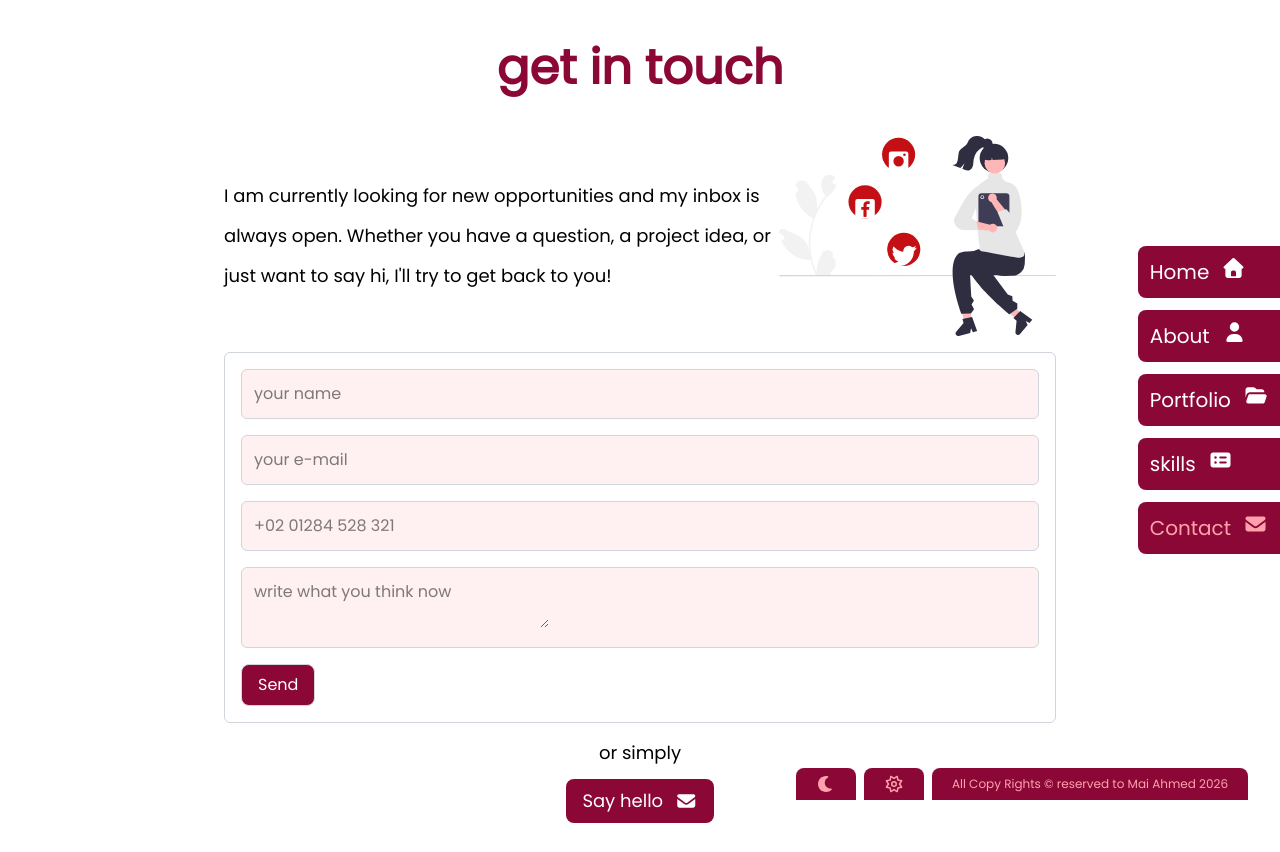
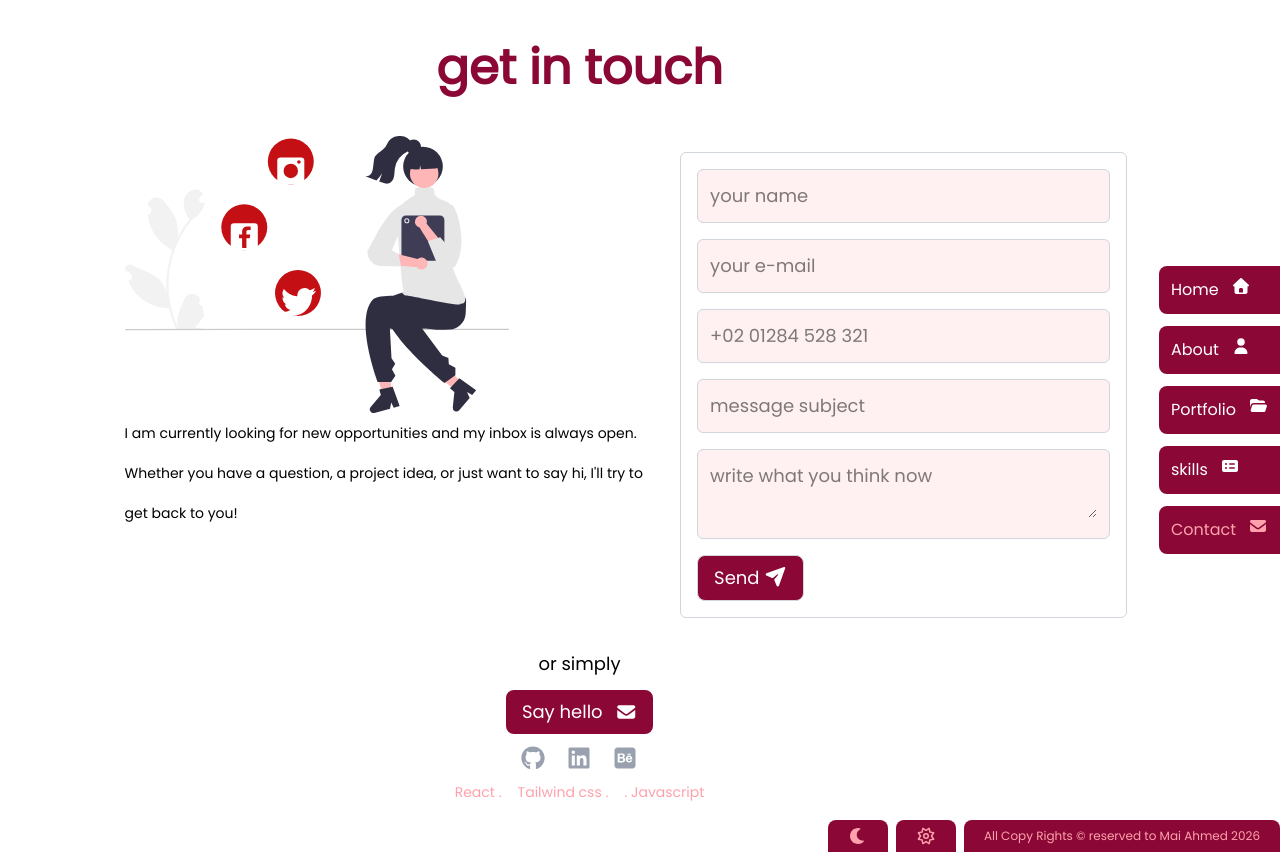
Before and after one commit to maioia/portfolio1, a React (Vite) app: page /contact in a window 1280 px wide. Built offline with nearby package versions, Linux system fonts and the light colour scheme.

Commit message:
new additons to my style using tailwind

```diff
--- a/package.json
+++ b/package.json
@@ -18,6 +18,7 @@
     "@fortawesome/react-fontawesome": "^3.1.1",
     "@tailwindcss/vite": "^4.1.18",
     "formik": "^2.4.9",
+    "framer-motion": "^12.34.0",
     "react": "^19.2.0",
     "react-dom": "^19.2.0",
     "react-router": "^7.12.0",
--- a/src/Components/AppLayout/AppLayout.jsx
+++ b/src/Components/AppLayout/AppLayout.jsx
@@ -1,12 +1,27 @@
-import React from "react";
-import { Outlet } from "react-router";
+import React, { useEffect } from "react";
+import { Outlet, useLocation } from "react-router";
 import Navbar from "../Navbar/Navbar";
 import Footer from "../Footer/Footer";
+import { motion, AnimatePresence } from "framer-motion";
+
 export default function AppLayout() {
+  const location = useLocation();
+
+  // Scroll to top on route change
+  useEffect(() => {
+    window.scrollTo(0, 0);
+  }, [location.pathname]);
+
   return (
     <>
-      <Navbar />
-      <Outlet />
+      <div className="flex justify-between items-center">
+        <div className="">
+          <Outlet />
+        </div>
+        <div className="">
+          <Navbar />
+        </div>
+      </div>
       <Footer />
     </>
   );
--- a/src/Components/Footer/Footer.jsx
+++ b/src/Components/Footer/Footer.jsx
@@ -4,7 +4,7 @@ import { FontAwesomeIcon } from "@fortawesome/react-fontawesome";
 export default function Footer() {
   return (
     <>
-      <main className="container flex justify-end items-end gap-x-2 fixed inset-y-0 right-0 ">
+      <footer className="flex justify-end items-end gap-x-2">
         <FontAwesomeIcon
           icon={faMoon}
           className="lg:text-md px-2 lg:px-5 py-1 lg:py-2 rounded-t-lg bg-rose-900 text-rose-300"
@@ -17,7 +17,7 @@ export default function Footer() {
         <span className="lg:text-md text-xs px-2 lg:px-5 py-1 lg:py-2 rounded-t-lg bg-rose-900 text-rose-300">
           All Copy Rights &copy; reserved to Mai Ahmed 2026
         </span>
-      </main>
+      </footer>
     </>
   );
 }
--- a/src/Components/Navbar/Navbar.jsx
+++ b/src/Components/Navbar/Navbar.jsx
@@ -14,9 +14,10 @@ export default function Navbar() {
   return (
     <>
       {/* Main Navigation */}
-      <nav className="fixed inset-y-0 right-0 flex flex-col lg:justify-center items-center gap-y-3 z-40">
+      <aside className="transition-all duration-300">
+        <nav className="flex flex-col lg:justify-center items-center gap-y-3 z-40">
           {/* toggle and close button */}
-        <div className="md:hidden flex flex-col gap-2 items-center z-40 fixed top-4 right-0">
+          <div className="md:hidden flex flex-col gap-2 items-center justify-center z-40 top-4 right-0">
             <button className="">
               <NavLink
                 to={`/`}
@@ -47,7 +48,7 @@ export default function Navbar() {
 
           {/* main menu */}
           <div>
-          <ul className="hidden md:flex flex-col gap-3 lg:text-xl">
+            <ul className="hidden md:flex flex-col gap-3 lg:text-l">
               <li className="w-full rounded-s-lg h-1/2 bg-rose-900 p-3 text-white">
                 <NavLink
                   to={`/`}
@@ -116,6 +117,7 @@ export default function Navbar() {
             </ul>
           </div>
         </nav>
+      </aside>
     </>
   );
 }
--- a/src/pages/About/About.jsx
+++ b/src/pages/About/About.jsx
@@ -14,6 +14,13 @@ export default function About() {
           </h1>
           <div className="">
             <div className="flex">
+              <div className="mx-auto">
+                <img
+                  src={aboutGirl}
+                  alt="about page img"
+                  className="max-w-xl w-full"
+                />
+              </div>
               <div className="info">
                 <h3 className="p-4 text-rose-900 text-3xl">personal infos</h3>
                 <ul className="">
@@ -28,13 +35,6 @@ export default function About() {
                   Download My CV <FontAwesomeIcon icon={faFileArrowDown} />
                 </Link>
               </div>
-              <div className="mx-auto">
-                <img
-                  src={aboutGirl}
-                  alt="about page img"
-                  className="max-w-xl w-full"
-                />
-              </div>
             </div>
             <div className="about-status flex py-4">
               <Status />
--- a/src/pages/Contact/Contact.jsx
+++ b/src/pages/Contact/Contact.jsx
@@ -1,30 +1,34 @@
-import { faEnvelope } from "@fortawesome/free-solid-svg-icons";
+import { faEnvelope, faPaperPlane } from "@fortawesome/free-solid-svg-icons";
 import contactGirl from "../../assets/girlContact.svg";
 import { FontAwesomeIcon } from "@fortawesome/react-fontawesome";
+import {
+  faGithub,
+  faLinkedin,
+  faSquareBehance,
+} from "@fortawesome/free-brands-svg-icons";
+import { Link } from "react-router";
 
 export default function Contact() {
   return (
     <>
-      <section className="container max-w-4xl">
+      <main className="">
+        <div className="container">
           <h1 className="head-style text-rose-900">get in touch</h1>
-        <section className="grid grid-cols-12">
-          <p className="text-lg self-center leading-10 col-span-8">
-            I am currently looking for new opportunities and my inbox is always
-            open. Whether you have a question, a project idea, or just want to
-            say hi, I'll try to get back to you!
+          <div className="grid grid-cols-12 gap-4">
+            <div className="hidden lg:block col-span-6 col-start-2">
+              <img src={contactGirl} alt="contact girl img" className="w-sm" />
+              <div className="">
+                <p className="lg:text-md text-sm lg:leading-10 leading-6 lg:col-span-8 col-span-12">
+                  I am currently looking for new opportunities and my inbox is
+                  always open. Whether you have a question, a project idea, or
+                  just want to say hi, I'll try to get back to you!
                 </p>
-          <div className="col-span-4 ">
-            <img src={contactGirl} alt="contact girl img" className="w-full" />
               </div>
-        </section>
+            </div>
 
-        <form className="p-4 border border-gray-300 rounded-md my-4 space-y-4 *:p-3 *:border *:border-gray-300 *:bg-rose-50 *:rounded-md ">
+            <form className="p-4 border col-span-5 border-gray-300 rounded-md my-4 space-y-4 *:p-3 *:border *:border-gray-300 *:bg-rose-50 *:rounded-md  text-xs lg:text-lg">
               <div className="name">
-            <input
-              type="text"
-              placeholder="your name"
-              className="gr-green-200"
-            />
+                <input type="text" placeholder="your name" className="" />
               </div>
               <div>
                 <input
@@ -43,20 +47,52 @@ export default function Contact() {
                 />
               </div>
               <div>
-            <textarea placeholder="write what you think now"></textarea>
+                <input
+                  type="text"
+                  id="subject"
+                  name="subject"
+                  placeholder="message subject"
+                />
               </div>
-          <button type="" className="btn">
-            Send
-          </button>
+              <div>
+                <textarea
+                  placeholder="write what you think now"
+                  className="w-full"
+                  name="message"
+                ></textarea>
+              </div>
+              <Link
+                to="/"
+                target="_blank"
+                rel="noopener noreferrer"
+                className="btn text-xs lg:text-lg"
+              >
+                Send <FontAwesomeIcon icon={faPaperPlane} />
+              </Link>
             </form>
+          </div>
 
           <div className="m-4 flex flex-col gap-3 justify-center items-center">
-          <span className="text-lg">or simply</span>
-          <button type="" className="btn flex gap-3 items-center text-lg">
+            <span className=" text-xs lg:text-lg">or simply</span>
+            <button
+              type="button"
+              className="btn flex gap-3 items-center text-xs lg:text-lg"
+            >
               Say hello <FontAwesomeIcon icon={faEnvelope} />
             </button>
+            <div className="social flex gap-4 items-center justify-center text-gray-400 lg:text-2xl">
+              <FontAwesomeIcon icon={faGithub} />
+              <FontAwesomeIcon icon={faLinkedin} />
+              <FontAwesomeIcon icon={faSquareBehance} />
             </div>
-      </section>
+            <div className="social flex gap-4 items-center justify-center text-rose-300 lg:text-sm text-xs">
+              <span>React .</span>
+              <span>Tailwind css .</span>
+              <span>. Javascript</span>
+            </div>
+          </div>
+        </div>
+      </main>
     </>
   );
 }
--- a/src/pages/Portfolio/Portfolio.jsx
+++ b/src/pages/Portfolio/Portfolio.jsx
@@ -54,7 +54,7 @@ export default function Portfolio() {
       </aside>
       <div className="col-span-10">
         <div className="grid grid-cols-1 md:grid-cols-2 lg:grid-cols-3 gap-0 my-4">
-          <h1 className="mx-auto self-center text-3xl">
+          <h1 className="mx-auto self-center text-3xl head-style text-rose-900">
             My portfolio projects
           </h1>
           <Outlet />
```
Also changed, not shown: src/pages/Home/Home.jsx (+43 -11 lines), 2 other files (tests, documents, lock files or other folders). Lines whose indentation alone changed are shown as unchanged.
